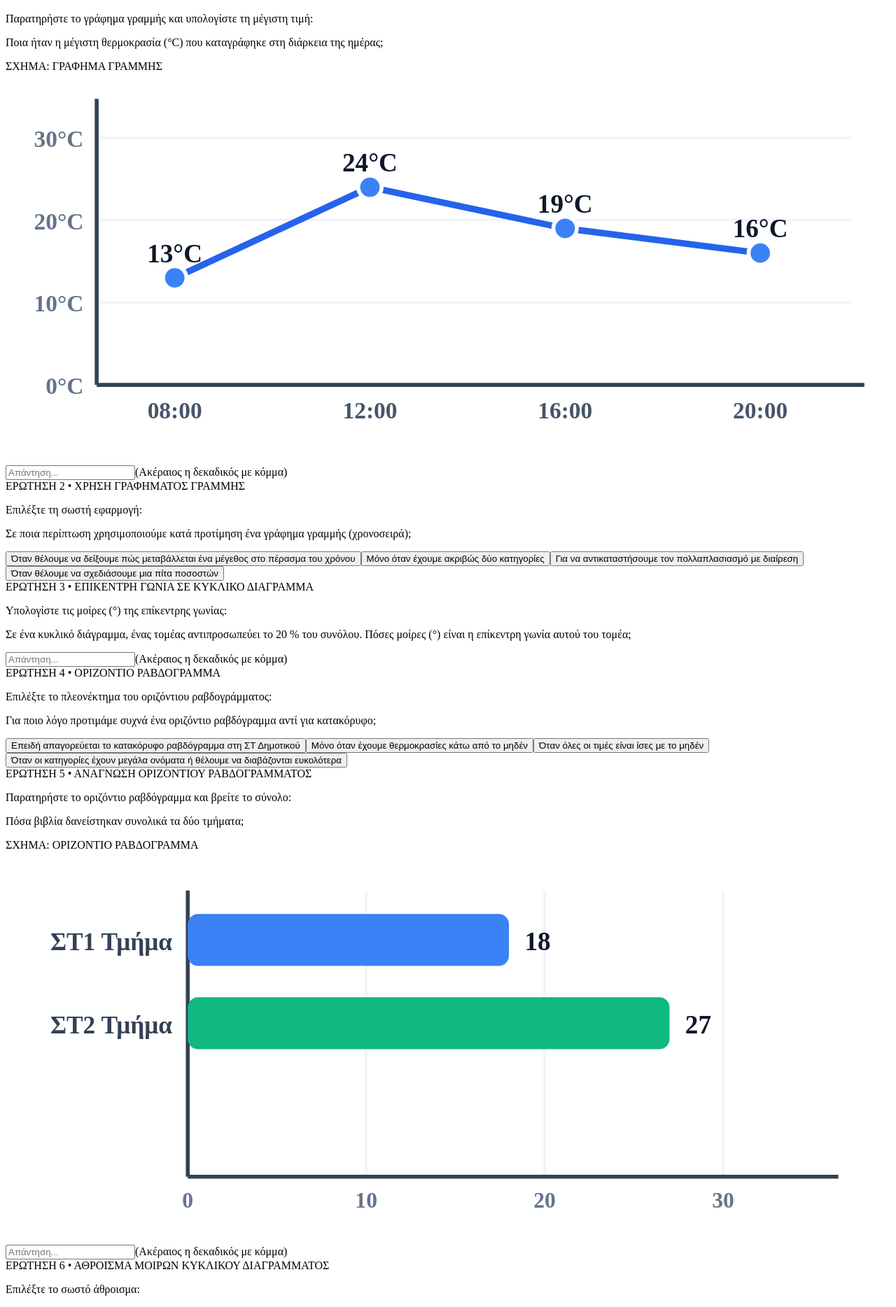
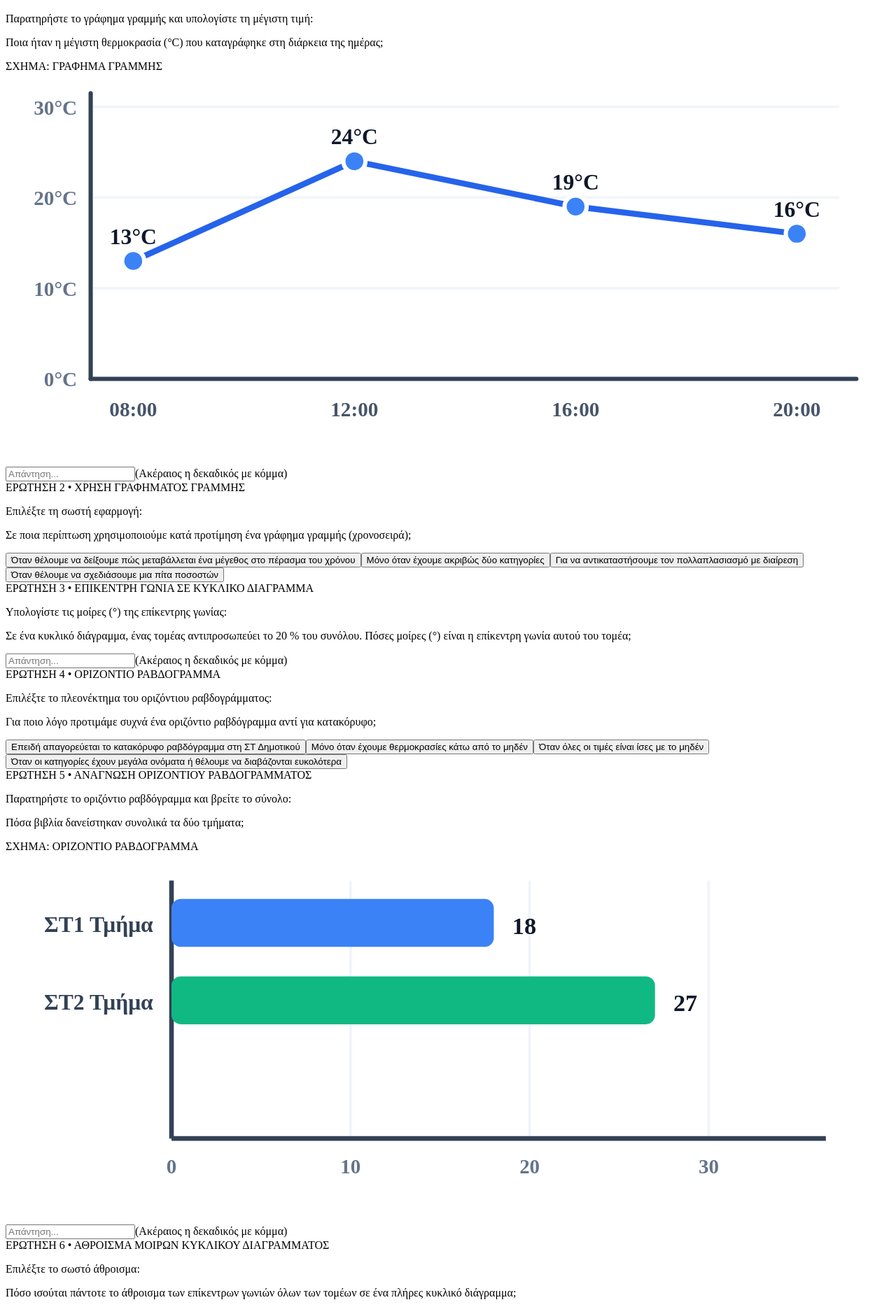
Before and after one commit to gkrimpas-lab/learn-maths-2026, a Next.js app: page /st-dimotikou/57-alla-grafimata-ask in a window 1280 px wide. Shown: the part 219-2087 px from the top of the page at 70% size. Built offline with nearby package versions, Linux system fonts and the light colour scheme.

Commit message:
Update 57-alla-grafimata-ask.js

```diff
--- a/pages/st-dimotikou/57-alla-grafimata-ask.js
+++ b/pages/st-dimotikou/57-alla-grafimata-ask.js
@@ -33,51 +33,62 @@ function formatNum(val, decimals = 1) {
 // ΟΠΤΙΚΑ ΒΟΗΘΗΤΙΚΑ COMPONENTS (ΓΡΑΦΗΜΑ ΓΡΑΜΜΗΣ, ΟΡΙΖΟΝΤΙΟ, ΚΥΚΛΙΚΟ)
 // =========================================================================
 
+// Αντικατάσταση των οπτικών components στο 57-alla-grafimata-ask.js
+
 function MiniLineChart({ points, maxVal = 30, yStep = 10, unit = '°C' }) {
-  const chartHeight = 110;
-  const paddingLeft = 35;
+  const chartHeight = 160;
+  const paddingLeft = 50;
+  const chartWidth = 490;
+
   const yTicks = [];
   for (let v = 0; v <= maxVal; v += yStep) {
     yTicks.push(v);
   }
 
+  const stepX = (chartWidth - paddingLeft - 50) / Math.max(1, points.length - 1);
   const pts = points.map((p, i) => {
-    const px = paddingLeft + 30 + i * 75;
-    const py = chartHeight + 10 - (p.value / maxVal) * (chartHeight - 15);
+    const px = paddingLeft + 25 + i * stepX;
+    const py = chartHeight + 20 - (p.value / maxVal) * chartHeight;
     return { px, py, ...p };
   });
 
   const polylineStr = pts.map((p) => `${p.px},${p.py}`).join(' ');
 
   return (
-    <div className="bg-slate-50 border-2 border-slate-200 rounded-2xl p-3 my-3 max-w-md shadow-inner">
-      <div className="text-[11px] font-bold text-slate-500 uppercase tracking-wider text-center mb-1">
+    <div className="bg-slate-50 border-2 border-slate-200 rounded-3xl p-4 sm:p-6 my-4 w-full max-w-2xl shadow-inner">
+      <div className="text-xs sm:text-sm font-bold text-slate-500 uppercase tracking-wider text-center mb-3">
         ΣΧΗΜΑ: ΓΡΑΦΗΜΑ ΓΡΑΜΜΗΣ
       </div>
-      <div className="w-full aspect-[16/9] bg-white rounded-xl border border-slate-200 p-2 shadow-sm">
-        <svg viewBox="0 0 340 150" className="w-full h-full overflow-visible">
+      <div className="w-full aspect-[16/9] sm:aspect-[2/1] bg-white rounded-2xl border border-slate-200 p-3 sm:p-4 shadow-sm flex items-center justify-center">
+        <svg viewBox="0 0 520 230" className="w-full h-full overflow-visible">
+          {/* Οριζόντιες γραμμές πλέγματος */}
           {yTicks.map((val) => {
-            const y = chartHeight + 10 - (val / maxVal) * (chartHeight - 15);
+            const y = chartHeight + 20 - (val / maxVal) * chartHeight;
             return (
               <g key={`l-tick-${val}`}>
-                <line x1={paddingLeft} y1={y} x2="325" y2={y} stroke="#f1f5f9" strokeWidth="1" />
-                <text x={paddingLeft - 5} y={y + 3.5} fontSize="9" fontWeight="bold" fill="#64748b" textAnchor="end">
+                <line x1={paddingLeft} y1={y} x2={chartWidth} y2={y} stroke="#f1f5f9" strokeWidth="1.5" />
+                <text x={paddingLeft - 8} y={y + 4.5} fontSize="12" fontWeight="bold" fill="#64748b" textAnchor="end">
                   {val}{unit}
                 </text>
               </g>
             );
           })}
-          <line x1={paddingLeft} y1={chartHeight + 10} x2="330" y2={chartHeight + 10} stroke="#334155" strokeWidth="1.5" />
-          <line x1={paddingLeft} y1={chartHeight + 10} x2={paddingLeft} y2="10" stroke="#334155" strokeWidth="1.5" />
 
-          <polyline points={polylineStr} fill="none" stroke="#2563eb" strokeWidth="2.5" strokeLinecap="round" strokeLinejoin="round" />
+          {/* Άξονες X και Y */}
+          <line x1={paddingLeft} y1={chartHeight + 20} x2={chartWidth + 10} y2={chartHeight + 20} stroke="#334155" strokeWidth="2.5" strokeLinecap="round" />
+          <line x1={paddingLeft} y1={chartHeight + 20} x2={paddingLeft} y2="12" stroke="#334155" strokeWidth="2.5" strokeLinecap="round" />
+
+          {/* Γραμμή γραφήματος */}
+          <polyline points={polylineStr} fill="none" stroke="#2563eb" strokeWidth="3.5" strokeLinecap="round" strokeLinejoin="round" />
+
+          {/* Σημεία και Ετικέτες */}
           {pts.map((p, idx) => (
             <g key={`pt-${idx}`}>
-              <circle cx={p.px} cy={p.py} r="4.5" fill="#3b82f6" stroke="#ffffff" strokeWidth="1.5" />
-              <text x={p.px} y={p.py - 6} fontSize="10" fontWeight="bold" fill="#0f172a" textAnchor="middle">
+              <circle cx={p.px} cy={p.py} r="6.5" fill="#3b82f6" stroke="#ffffff" strokeWidth="2.5" />
+              <text x={p.px} y={p.py - 10} fontSize="13" fontWeight="900" fill="#0f172a" textAnchor="middle">
                 {p.value}{unit}
               </text>
-              <text x={p.px} y={chartHeight + 23} fontSize="9" fontWeight="bold" fill="#475569" textAnchor="middle">
+              <text x={p.px} y={chartHeight + 42} fontSize="12" fontWeight="bold" fill="#475569" textAnchor="middle">
                 {p.label}
               </text>
             </g>
@@ -89,45 +100,45 @@ function MiniLineChart({ points, maxVal = 30, yStep = 10, unit = '°C' }) {
 }
 
 function MiniHBarChart({ data, maxVal = 50, xStep = 10, unit = '' }) {
-  const chartWidth = 240;
-  const paddingLeft = 70;
+  const chartWidth = 340;
+  const paddingLeft = 90;
   const xTicks = [];
   for (let v = 0; v <= maxVal; v += xStep) {
     xTicks.push(v);
   }
 
   return (
-    <div className="bg-slate-50 border-2 border-slate-200 rounded-2xl p-3 my-3 max-w-md shadow-inner">
-      <div className="text-[11px] font-bold text-slate-500 uppercase tracking-wider text-center mb-1">
+    <div className="bg-slate-50 border-2 border-slate-200 rounded-3xl p-4 sm:p-6 my-4 w-full max-w-2xl shadow-inner">
+      <div className="text-xs sm:text-sm font-bold text-slate-500 uppercase tracking-wider text-center mb-3">
         ΣΧΗΜΑ: ΟΡΙΖΟΝΤΙΟ ΡΑΒΔΟΓΡΑΜΜΑ
       </div>
-      <div className="w-full aspect-[16/9] bg-white rounded-xl border border-slate-200 p-2 shadow-sm">
-        <svg viewBox="0 0 340 150" className="w-full h-full overflow-visible">
+      <div className="w-full aspect-[16/9] sm:aspect-[2/1] bg-white rounded-2xl border border-slate-200 p-3 sm:p-4 shadow-sm flex items-center justify-center">
+        <svg viewBox="0 0 480 200" className="w-full h-full overflow-visible">
           {xTicks.map((val) => {
             const x = paddingLeft + (val / maxVal) * chartWidth;
             return (
               <g key={`h-tick-${val}`}>
-                <line x1={x} y1="15" x2={x} y2="125" stroke="#f1f5f9" strokeWidth="1" />
-                <text x={x} y="137" fontSize="8.5" fontWeight="bold" fill="#64748b" textAnchor="middle">
+                <line x1={x} y1="15" x2={x} y2="155" stroke="#f1f5f9" strokeWidth="1.5" />
+                <text x={x} y="174" fontSize="11" fontWeight="bold" fill="#64748b" textAnchor="middle">
                   {val}{unit}
                 </text>
               </g>
             );
           })}
-          <line x1={paddingLeft} y1="125" x2={paddingLeft + chartWidth + 10} y2="125" stroke="#334155" strokeWidth="1.5" />
-          <line x1={paddingLeft} y1="125" x2={paddingLeft} y2="15" stroke="#334155" strokeWidth="1.5" />
+          <line x1={paddingLeft} y1="155" x2={paddingLeft + chartWidth + 15} y2="155" stroke="#334155" strokeWidth="2.5" />
+          <line x1={paddingLeft} y1="155" x2={paddingLeft} y2="15" stroke="#334155" strokeWidth="2.5" />
 
           {data.map((item, idx) => {
-            const bh = 20;
-            const by = 24 + idx * 32;
+            const bh = 26;
+            const by = 25 + idx * 42;
             const bw = (item.value / maxVal) * chartWidth;
             return (
               <g key={`hbar-it-${idx}`}>
-                <text x={paddingLeft - 6} y={by + 14} fontSize="9.5" fontWeight="bold" fill="#334155" textAnchor="end">
+                <text x={paddingLeft - 10} y={by + 18} fontSize="12" fontWeight="bold" fill="#334155" textAnchor="end">
                   {item.label}
                 </text>
-                <rect x={paddingLeft} y={by} width={Math.max(bw, 2)} height={bh} fill={item.color || '#3b82f6'} rx="4" />
-                <text x={paddingLeft + bw + 6} y={by + 14} fontSize="10" fontWeight="bold" fill="#0f172a">
+                <rect x={paddingLeft} y={by} width={Math.max(bw, 3)} height={bh} fill={item.color || '#3b82f6'} rx="5" />
+                <text x={paddingLeft + bw + 10} y={by + 19} fontSize="13" fontWeight="900" fill="#0f172a">
                   {item.value}{unit}
                 </text>
               </g>
@@ -148,13 +159,13 @@ function MiniPieChart({ slices }) {
     const sliceAngle = total > 0 ? (s.value / total) * 360 : 0;
     cumulativeAngle += sliceAngle;
 
-    const x1 = 70 + 55 * Math.cos((Math.PI * (startAngle - 90)) / 180);
-    const y1 = 70 + 55 * Math.sin((Math.PI * (startAngle - 90)) / 180);
-    const x2 = 70 + 55 * Math.cos((Math.PI * (startAngle + sliceAngle - 90)) / 180);
-    const y2 = 70 + 55 * Math.sin((Math.PI * (startAngle + sliceAngle - 90)) / 180);
+    const x1 = 100 + 80 * Math.cos((Math.PI * (startAngle - 90)) / 180);
+    const y1 = 100 + 80 * Math.sin((Math.PI * (startAngle - 90)) / 180);
+    const x2 = 100 + 80 * Math.cos((Math.PI * (startAngle + sliceAngle - 90)) / 180);
+    const y2 = 100 + 80 * Math.sin((Math.PI * (startAngle + sliceAngle - 90)) / 180);
     const largeArc = sliceAngle > 180 ? 1 : 0;
 
-    const pathData = `M 70 70 L ${x1} ${y1} A 55 55 0 ${largeArc} 1 ${x2} ${y2} Z`;
+    const pathData = `M 100 100 L ${x1} ${y1} A 80 80 0 ${largeArc} 1 ${x2} ${y2} Z`;
 
     return {
       ...s,
@@ -164,22 +175,24 @@ function MiniPieChart({ slices }) {
   });
 
   return (
-    <div className="bg-slate-50 border-2 border-slate-200 rounded-2xl p-3 my-3 max-w-md shadow-inner space-y-2">
-      <div className="text-[11px] font-bold text-slate-500 uppercase tracking-wider text-center">
+    <div className="bg-slate-50 border-2 border-slate-200 rounded-3xl p-4 sm:p-6 my-4 w-full max-w-2xl shadow-inner space-y-3">
+      <div className="text-xs sm:text-sm font-bold text-slate-500 uppercase tracking-wider text-center">
         ΣΧΗΜΑ: ΚΥΚΛΙΚΟ ΔΙΑΓΡΑΜΜΑ
       </div>
-      <div className="bg-white rounded-xl border border-slate-200 p-3 flex flex-col sm:flex-row items-center justify-around gap-3 shadow-sm">
-        <svg viewBox="0 0 140 140" className="w-28 h-28 shrink-0">
+      <div className="bg-white rounded-2xl border border-slate-200 p-4 sm:p-6 flex flex-col sm:flex-row items-center justify-around gap-6 shadow-sm">
+        <svg viewBox="0 0 200 200" className="w-40 h-40 sm:w-48 sm:h-48 shrink-0 overflow-visible">
           {renderedSlices.map((s, idx) => (
-            <path key={`slice-${idx}`} d={s.pathData} fill={s.color} stroke="#ffffff" strokeWidth="1.5" />
+            <path key={`slice-${idx}`} d={s.pathData} fill={s.color} stroke="#ffffff" strokeWidth="2" />
           ))}
         </svg>
 
-        <div className="flex flex-col gap-1.5 text-xs font-mono">
+        <div className="flex flex-col gap-2.5 text-xs sm:text-sm font-mono w-full sm:w-auto">
           {slices.map((s, idx) => (
-            <div key={`pie-legend-${idx}`} className="flex items-center gap-1.5">
-              <span className="w-2.5 h-2.5 rounded-full" style={{ backgroundColor: s.color }}></span>
-              <span className="font-sans font-bold text-slate-700">{s.label}:</span>
+            <div key={`pie-legend-${idx}`} className="flex items-center justify-between sm:justify-start gap-2.5 p-1.5 rounded-xl bg-slate-50 border border-slate-200">
+              <div className="flex items-center gap-2">
+                <span className="w-3.5 h-3.5 rounded-full" style={{ backgroundColor: s.color }}></span>
+                <span className="font-sans font-bold text-slate-700">{s.label}:</span>
+              </div>
               <span className="font-bold text-slate-900">{s.value}% ({formatNum((s.value / 100) * 360, 0)}°)</span>
             </div>
           ))}
```
